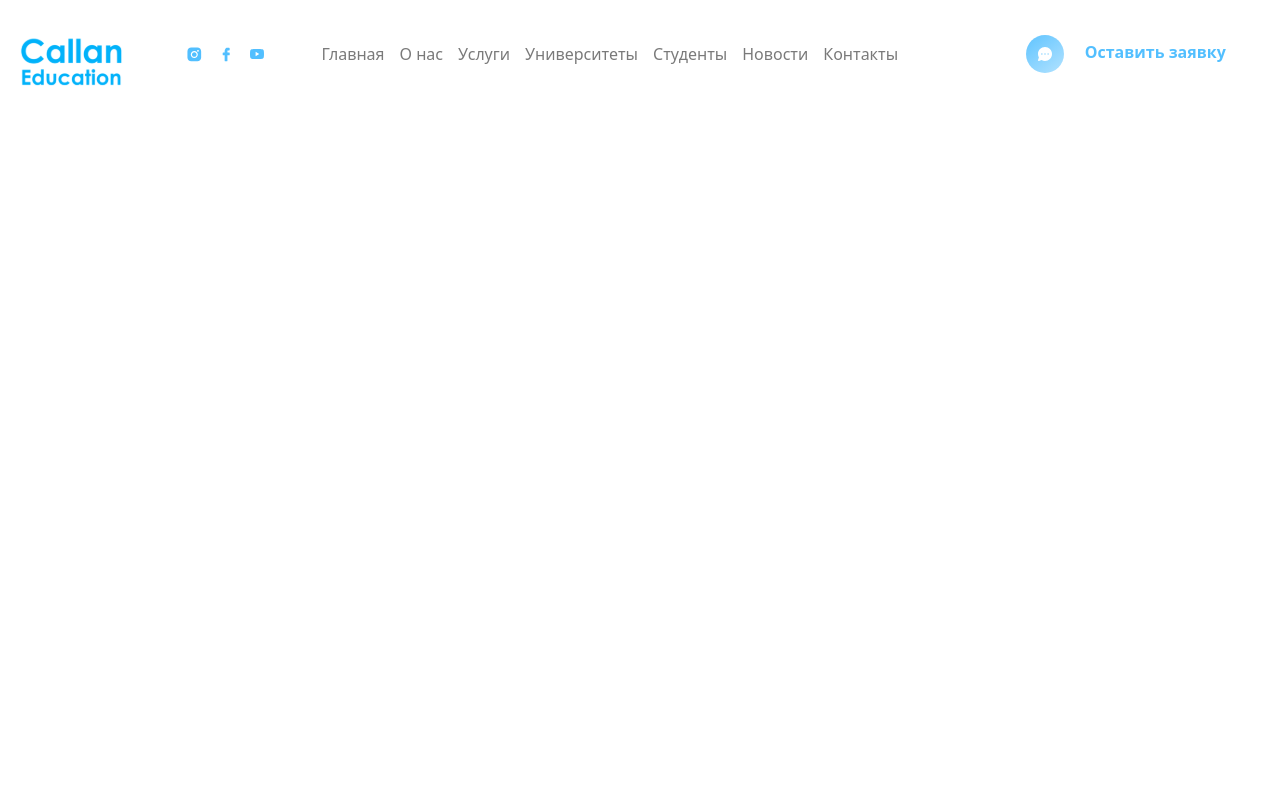
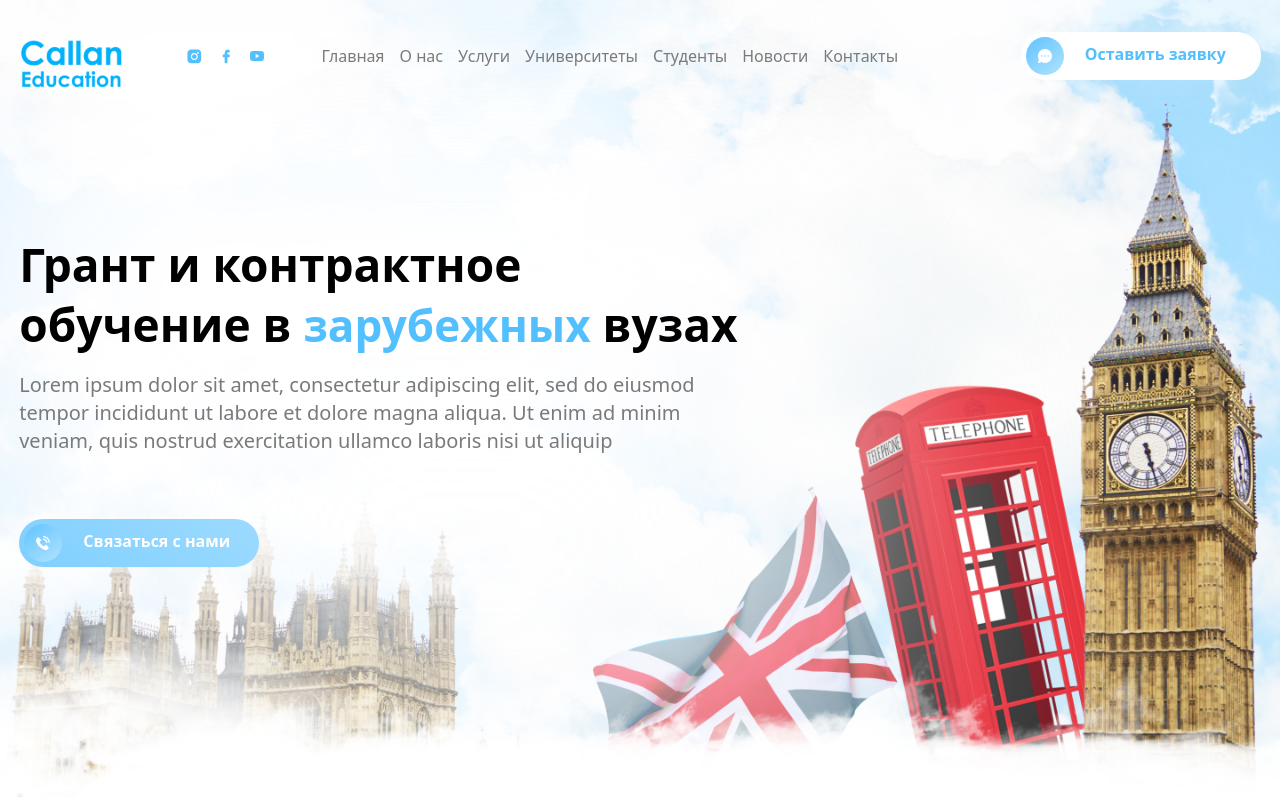
Before and after one commit to Deryjon/edu_lending_practice, a Vue app: page / in a window 1280 px wide. Shown: the top 797 px of the page. Built offline with nearby package versions, Linux system fonts and the light colour scheme.

Commit message:
feat: added scroll animation (2023-06-18, 22:21)

```diff
--- a/src/layouts/HeaderLayout/HeaderLayout.vue
+++ b/src/layouts/HeaderLayout/HeaderLayout.vue
@@ -1,5 +1,6 @@
 <template>
-  <header class="header pt-[30px] w-full transition-all">
+  <header class="header  z-50 fixed top-0 w-full transition-all"
+  :class="isScrolled ? 'header-scrolled lg:pt-5 pt-3 lg:pb-6 pb-3' : 'lg:pt-8'">
     <div class="container flex items-center justify-between">
       <HeaderLogo  />
       <HeaderLinks  />
@@ -24,12 +25,22 @@ export default {
   data() {
     return{
       isOpen: false,
+      isScrolled: false,
     }
   },
   methods: {
     toggleMenu() {
       this.isOpen = !this.isOpen;
     },
+  },
+  mounted() {
+    window.addEventListener("scroll", () => {
+      if (window.scrollY) {
+        this.isScrolled = true;
+      } else {
+        this.isScrolled = false;
+      }
+    });
   },
 };
 </script>
@@ -43,4 +54,9 @@ export default {
 .menu-leave-to {
   transform: translateX(100%);
 }
+.header-scrolled {
+  background: rgba(255, 255, 255, 0.7);
+  backdrop-filter: blur(5px);
+
+}
 </style>
--- a/src/pages/HomePage/HomePage.vue
+++ b/src/pages/HomePage/HomePage.vue
@@ -1,6 +1,6 @@
 <template>
   <div class="home-page min-h-screen">
-    <!-- <HeroSection/> -->
+    <HeroSection/>
     </div>
 </template>
 <script>
--- a/src/pages/HomePage/sections/HeroSection.vue
+++ b/src/pages/HomePage/sections/HeroSection.vue
@@ -1,5 +1,5 @@
 <template>
-    <section class="hero min-h-screen bg bg-right lg:bg-center flex items-end py-5 md:items-center">
+    <section class="hero min-h-screen bg  lg:bg-center flex items-end py-5 md:items-center">
         <div class="container">
             <div class="block relative lg:max-w-[721px]">
 
@@ -30,4 +30,6 @@ export default {
     background-size: cover;
     background-repeat: no-repeat;
 }
+
+
 </style>
```
Also changed, not shown: src/assets/images/bg-responsive.jpg (added).
